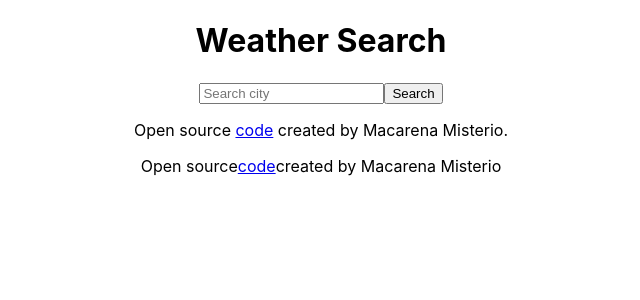
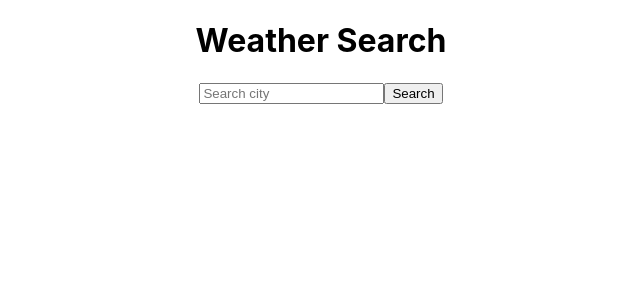
Before and after one commit to macarenamisterio/react-week3-project, a React (Create React App) app: page / in a window 1280 px wide. Shown: the top 300 px of the page, without its empty margins (319-959 px from the left). Built offline with nearby package versions, Linux system fonts and the light colour scheme.

Commit message:
copied code from codesandbox

```diff
--- a/package.json
+++ b/package.json
@@ -6,6 +6,7 @@
     "@testing-library/jest-dom": "^5.16.5",
     "@testing-library/react": "^13.4.0",
     "@testing-library/user-event": "^13.5.0",
+    "axios": "^0.27.2",
     "react": "^18.2.0",
     "react-dom": "^18.2.0",
     "react-scripts": "5.0.1",
--- a/src/App.js
+++ b/src/App.js
@@ -1,4 +1,4 @@
-import Search from "./Search.js";
+import Search from "./Search";
 import "./App.css";
 
 function App() {
@@ -6,15 +6,6 @@ function App() {
 		<div className="App">
 			<h1>Weather Search</h1>
 			<Search />
-			<p>
-				Open source
-				<a
-					href="https://github.com/macarenamisterio/react-week3-project"
-					target="a_blank">
-					code
-				</a>
-				created by Macarena Misterio
-			</p>
 		</div>
 	);
 }
--- a/src/Search.js
+++ b/src/Search.js
@@ -1,23 +1,51 @@
+import React, { useState } from "react";
+import axios from "axios";
+
 export default function Search() {
-	return (
-		<form>
+	const [city, setCity] = useState("");
+	const [loaded, setLoaded] = useState(false);
+	const [temperature, setTemp] = useState(null);
+	const [message, setMessage] = useState("");
+
+	function showTemp(response) {
+		setLoaded(true);
+		setTemp(response.data.main.temp);
+	}
+
+	function handleSubmit(event) {
+		event.preventDefault();
+		let apiKey = "99f763cf958e5832295c470b28782d08";
+		let apiUrl = `https://api.openweathermap.org/data/2.5/weather?q=${city}&appid=${apiKey}&units=metric`;
+		axios.get(apiUrl).then(showTemp);
+		setMessage(`Currently in ${city} is ${Math.round(temperature)}°C
+    `);
+	}
+
+	function updateCity(event) {
+		setCity(event.target.value);
+	}
+
+	let form = (
+		<form onSubmit={handleSubmit}>
 			<input
 				type="Search"
 				id="header-search"
 				placeholder="Search city"
 				name="search"
+				onChange={updateCity}
 			/>
 			<button type="submit">Search</button>
-			<p>
-				Open source{" "}
-				<a
-					href="https://github.com/macarenamisterio/react-week3-project"
-					target="_blank"
-					rel="noopener noreferrer">
-					code
-				</a>{" "}
-				created by Macarena Misterio.
-			</p>
 		</form>
 	);
+
+	if (loaded) {
+		return (
+			<div>
+				{form}
+				<p>{message}</p>
+			</div>
+		);
+	} else {
+		return form;
+	}
 }
```
Also changed, not shown: 1 other file (tests, documents, lock files or other folders).
